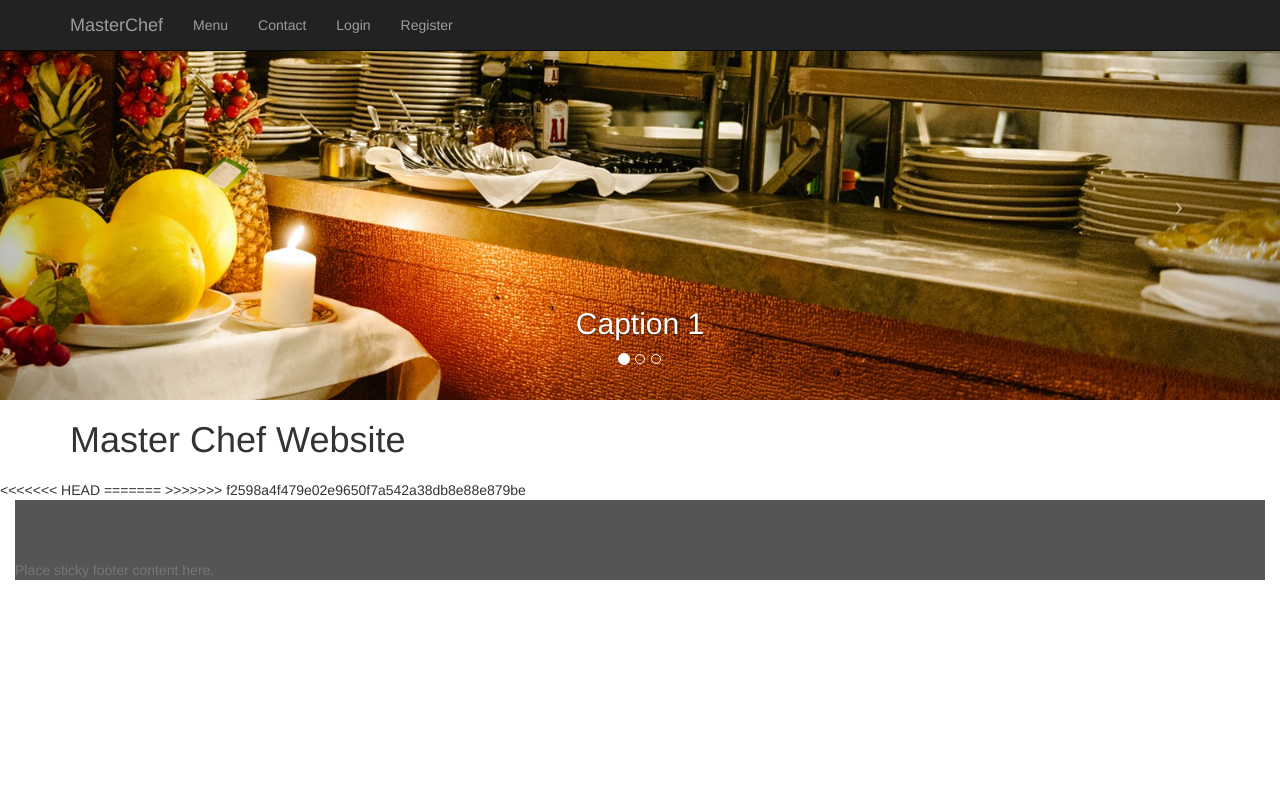
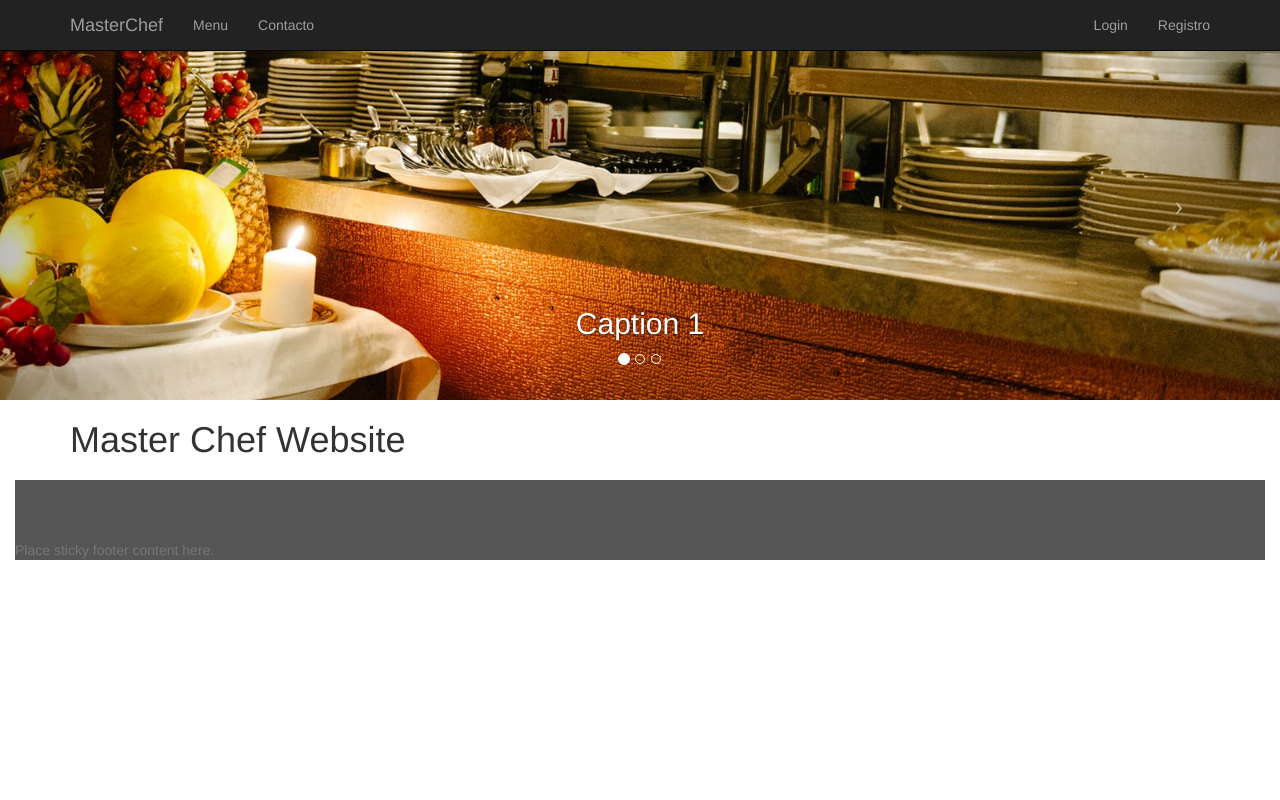
Before and after one commit to josepas/MasterCheff, a Django app: page / in a window 1280 px wide. Run offline with Django 3.2, Linux system fonts and the light colour scheme; some libraries are stand-ins or nearby versions.

Commit message:
movi el login/registro hacia la derecha

```diff
--- a/pedidos/templates/base.html
+++ b/pedidos/templates/base.html
@@ -48,18 +48,25 @@
                         <a href="#">Menu</a>
                     </li>
                     <li>
-                        <a href="#">Contact</a>
+                        <a href="#">Contacto</a>
                     </li>
 
+                </ul>
+
+
+                {% if not user.is_authenticated %}
+                <ul class="nav navbar-nav navbar-right">
                     <li>
                         <a href="login/">Login</a>
                     </li>
 
                     <li>
-                        <a href="registro/">Register</a>
+                        <a href="registro/">Registro</a>
                     </li>
-                    {% endblock %}
+
                 </ul>
+                {% endif %}
+                {% endblock %}
 
                 {% if user.is_authenticated %}
                 <ul class="nav navbar-nav navbar-right">
@@ -137,14 +144,6 @@
             </div>
         </div>
     </div>
-<<<<<<< HEAD
-    <!-- /.container -->
-
-
-
-
-=======
->>>>>>> f2598a4f479e02e9650f7a542a38db8e88e879be
 
     <!-- jQuery -->
     <script src="{% static 'jquery/jquery.min.js' %} "></script>
```
Also changed, not shown: db.sqlite3.
